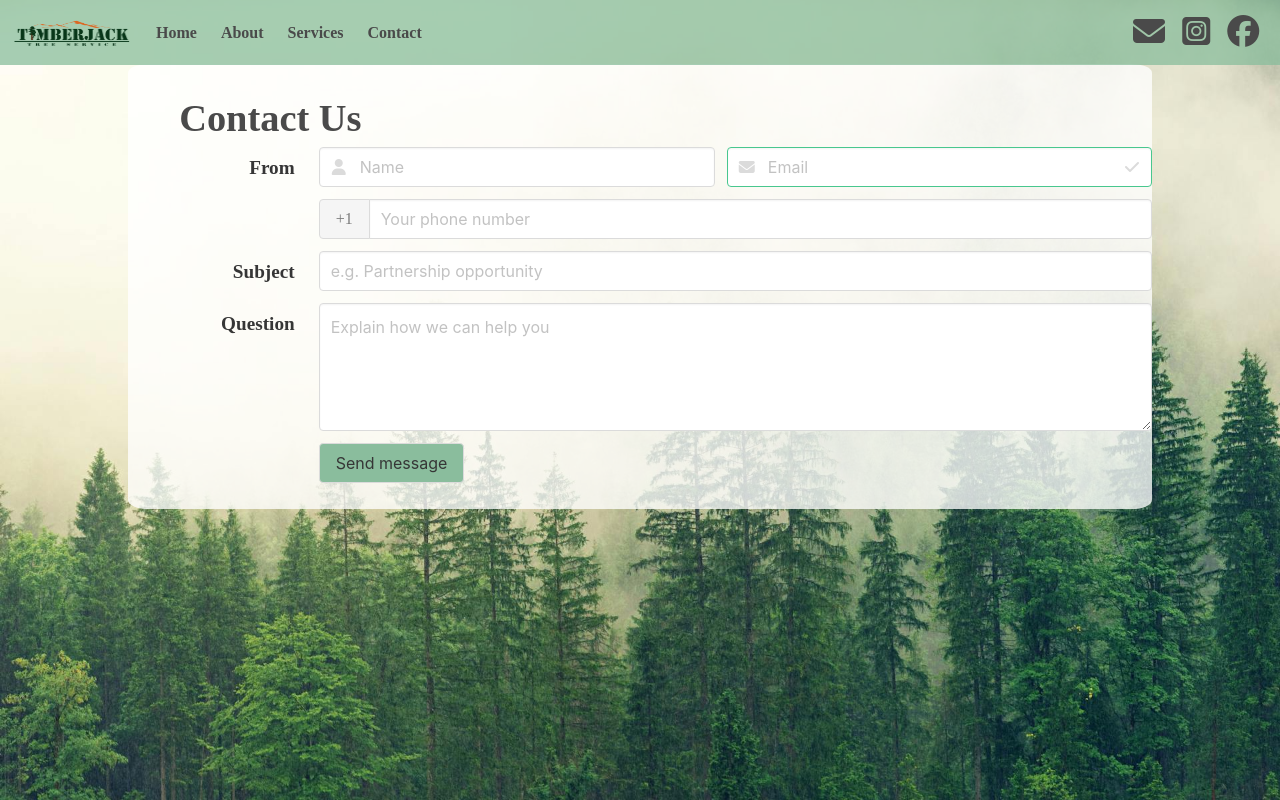
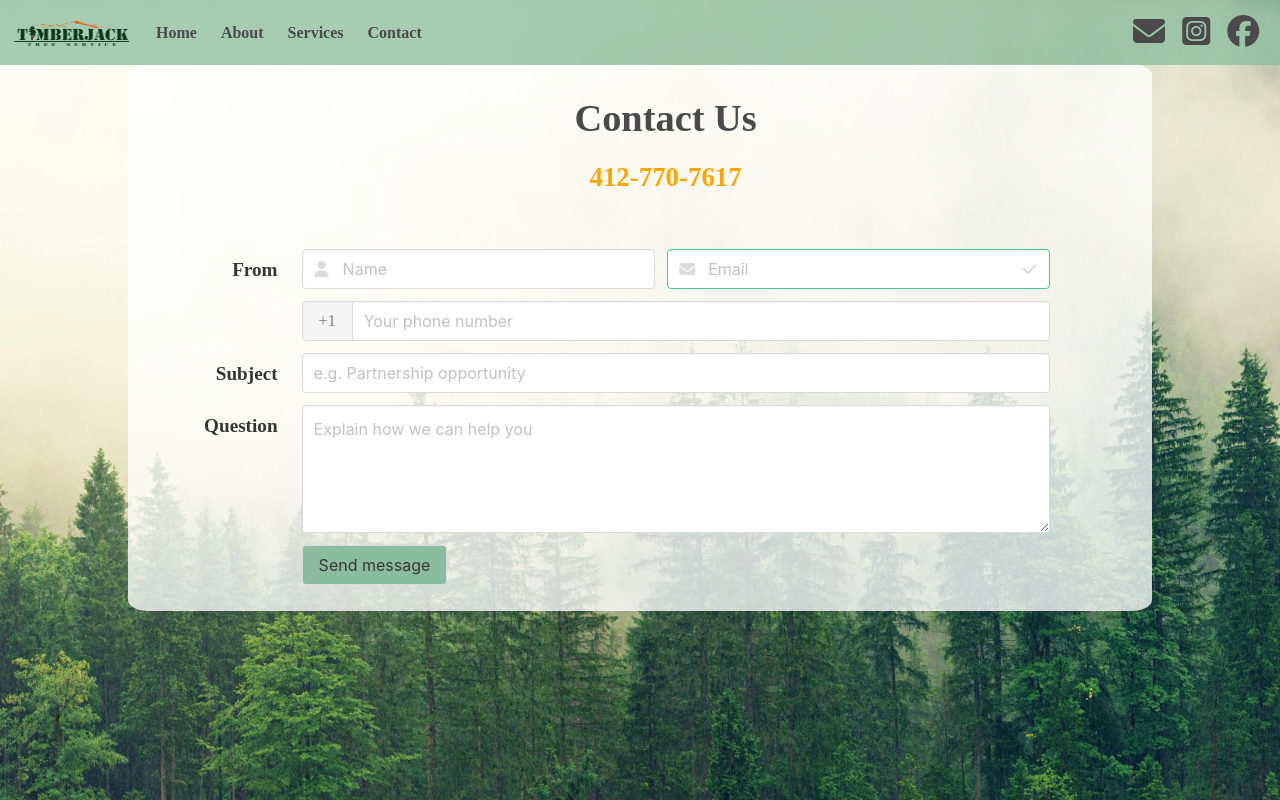
Before and after one commit to jleya95/Lizi-Jake, a Vue app in the folder TimberjackWebsite/vue2/: page /contact in a window 1280 px wide. Built offline with nearby package versions, Linux system fonts and the light colour scheme.

Commit message:
Added picture to form on home, styled contact view

```diff
--- a/TimberjackWebsite/vue2/src/App.vue
+++ b/TimberjackWebsite/vue2/src/App.vue
@@ -28,4 +28,5 @@ export default {
 html{
   background-color: unset;
 }
+
 </style>
--- a/TimberjackWebsite/vue2/src/components/ContactComponent.vue
+++ b/TimberjackWebsite/vue2/src/components/ContactComponent.vue
@@ -124,4 +124,9 @@ export default {
 .button:hover {
   background-color: orange;
 }
+
+.center_form {
+margin-right: 10%;
+
+}
 </style>
--- a/TimberjackWebsite/vue2/src/components/ContactForm.vue
+++ b/TimberjackWebsite/vue2/src/components/ContactForm.vue
@@ -168,16 +168,15 @@
             <p v-if="Error">{{ Error }}</p>
             <div class="field">
                 <div class="field-label">
-                    <!-- Left empty for spacing -->
                 </div>
                 <div class="control">
-                    <!-- <button class="button" type="submit" @click="submitForm">
-                  Submit
-              </button> -->
                     <input type="submit" class="button">
                 </div>
             </div>
         </form>
+        <div class="form-image">
+            <img src="img/formpic.jpg" alt="Image">
+        </div>
     </div>
 </template>
 
@@ -214,7 +213,6 @@ export default {
     methods: {
         checkForm: function (e) {
             if (this.Info.Name && this.Info.Address && this.Info.Phone && this.Info.Preference && this.Info.Services.length) {
-                //   return true;
                 return this.submitForm();
             }
 
@@ -226,9 +224,6 @@ export default {
         },
         submitForm() {
             ContactService.formSubmit(this.Info)
-            // document.getElementById("contactForm").method = "post"
-            // document.getElementById("contactForm").action = "mailto: jleya95@gmail.com"
-
         }
     }
 };
@@ -245,90 +240,20 @@ export default {
 
 .center-form {
     display: flex;
-    justify-content: center;
+    justify-content: left;
     align-items: center;
     align-content: center;
     margin-top: 7%;
     margin-bottom: 7%;
+    margin-left: 7% ;
 
 }
+.form-image{
+    width: 60%;
+    margin: 5%;
+}
+
+img{
+    border-radius: 5%;
+}
 </style>
-
-  <!-- <form class="form">
-      <div class="field">
-          <label class="label">Name</label>
-          <div class="formbox">
-              <input class="forminput" type="text" placeholder="First">
-          </div>
-          <div class="formbox">
-              <input class="forminput" type="text" placeholder="Last">
-          </div>
-      </div>
-      <div class="field">
-          <label class="label">Address</label>
-          <div class="formbox">
-              <input type="text" class="forminput" placeholder="Line 1">
-          </div>
-          <div class="formbox">
-              <input type="text" class="forminput" placeholder="Line 2">
-          </div>
-          <div class="formbox">
-              <input type="text" class="forminput" placeholder="City">
-          </div>
-          <div class="formbox">
-              <input type="text" class="forminput" placeholder="State">
-          </div>
-          <div class="formbox">
-              <input type="text" class="forminput" placeholder="Zip Code">
-          </div>
-          <div class="formbox">
-              <input type="text" class="forminput" placeholder="County">
-          </div>
-      </div>
-      <div class="field">
-          <label class="label">Phone Number</label>
-          <input type="text" class="forminput">
-      </div>
-      <div class="field">
-          <label class="label">Comments</label>
-          <input type="text">
-      </div>
-      <div class="field">
-          <label class="label">Email</label>
-          <input type="text">
-      </div>
-      <div class="field">
-          <label class="label">Contact Preference</label>
-          <input type="radio" id="call" name="contact_preference" value="Call">
-          <label for="call">Call</label><br>
-          <input type="radio" id="text" name="contact_preference" value="Text">
-          <label for="text">Text</label>
-      </div>
-      <div class="field">
-          <label class="label">Service(s) Needed</label>
-          <input type="checkbox" id="pruning" value="Tree Pruning & Removal">
-          <label for="pruning">Tree Pruning & Removal</label><br>
-          <input type="checkbox" id="stump" value="Stump Grinding">
-          <label for="stump">Stump Grinding</label><br>
-          <input type="checkbox" id="firewood" value="Firewood">
-          <label for="firewood">Firewood</label><br>
-          <input type="checkbox" id="storm" value="Storm Damage">
-          <label for="storm">Storm Damage</label><br>
-          <input type="checkbox" id="leaf" value="Leaf Cleanups">
-          <label for="leaf">Leaf Cleanups</label>
-      </div>
-      <div class="field">
-          <label class="label">How did you hear about us?</label>
-          <input type="checkbox" id="internet" value="Internet Search">
-          <label for="internet">Internet Search</label><br>
-          <input type="checkbox" id="facebook" value="Facebook">
-          <label for="facebook">Facebook</label><br>
-          <input type="checkbox" id="friend" value="Friend">
-          <label for="friend">Friend</label><br>
-          <input type="checkbox" id="other" value="Other">
-          <label for="other">Other</label>
-      </div>
-      <div class="field">
-          <input type="submit" class="forminput" value="Submit">
-      </div>
-  </form> -->
--- a/TimberjackWebsite/vue2/src/components/HomePictureComponent.vue
+++ b/TimberjackWebsite/vue2/src/components/HomePictureComponent.vue
@@ -2,17 +2,18 @@
   <!-- <div class="containerlogo">
     <img class="homelogo" src="/img/cover10.png" >
   </div> -->
-  <div class="flex-container">
+
+  <div class="flex-containerhome">
     <img class="mod-20" src="img/20-modified.png">
     <div class="firstp">
   <p class ="welcome">Welcome to TimberJack Tree Service! </p>
   <p class="exceed"> “Exceeding Your Expectations One Cut At A Time!"</p>
+  <div class="paragh">
+    We are your Neighborhoods Tree Care & Tree Removal Professionals!
+    Our crews have the know-how, equipment, and skills to tackle all of your tree care needs!
+    We are here to give you piece of mind while performing our services on your property.
+  </div>
   <div class="secondp">
-    <div class="paragh">
-  <p class = "neighbor"> We are your Neighborhoods Tree Care & Tree Removal Professionals!
-    Our crews have the know-how, equipment, and skills to tackle all of your tree care needs!
-    We are here to give you piece of mind while performing our services on your property.</p>
-  </div>
       <p class = "call">Call, Text or Email Today To Schedule A FREE Estimate & Experience the TimberJack Difference! </p>
       <div class="sixthp">
         <p class = "numb">412-770-7617 </p>
@@ -23,10 +24,10 @@
           <div class="thirdp">
         <p class ="licensed" >Fully Licensed & Insured</p>
       </div>
-
 </div>
 </div>
   </div>
+
 
   </template>
 
@@ -56,11 +57,11 @@
 
 
 
-.containerlogo {
+/* .containerlogo {
   width: 100%;
   display: block;
   width: 100%;
-}
+} */
 
 .mod-20{
   height: 400px;
@@ -68,8 +69,10 @@
   margin-top: 10%;
 }
 
-.flex-container{
+.flex-containerhome{
   display: flex;
+  justify-content: center;
+  align-items: center;
 }
 
 .firstp{
@@ -99,4 +102,11 @@ margin-top: 5%;
   flex-direction: row;
   justify-content: center;
 }
+.paragh{
+  display: flex;
+  justify-content: center;
+  align-items: center;
+  font-family: "Rockwell Extra Bold";
+      font-size: 24px;
+}
   </style>
--- a/TimberjackWebsite/vue2/src/components/TestimonialCarouselComponent.vue
+++ b/TimberjackWebsite/vue2/src/components/TestimonialCarouselComponent.vue
@@ -88,6 +88,7 @@
     font-size: 24px;
     margin-top: 5%;
 
+
   }
 
   .Google {
@@ -109,4 +110,6 @@
     font-size: 18px;
   }
 
+
+
   </style>
--- a/TimberjackWebsite/vue2/src/views/ContactView.vue
+++ b/TimberjackWebsite/vue2/src/views/ContactView.vue
@@ -1,6 +1,7 @@
 <template>
     <div class="contact">
-        <h1>Contact Us</h1>
+        <h1 class="contactH1">Contact Us</h1>
+         <h1 class="phoneNumb">412-770-7617</h1>
         <contact-component></contact-component>
     </div>
 </template>
@@ -26,4 +27,19 @@ export default {
   padding-bottom: 2%;
   padding-top: 2%;
 }
+
+.contactH1{
+    display: flex;
+    justify-content: center;
+    align-items: center;
+    margin-bottom: 1%;
+}
+.phoneNumb{
+    display: flex;
+    justify-content: center;
+    align-items: center;
+    margin-bottom: 5%;
+    font-size: 140%;
+    color: orange;
+}
 </style>
```
Also changed, not shown: TimberjackWebsite/vue2/img/formpic.jpg (added).
